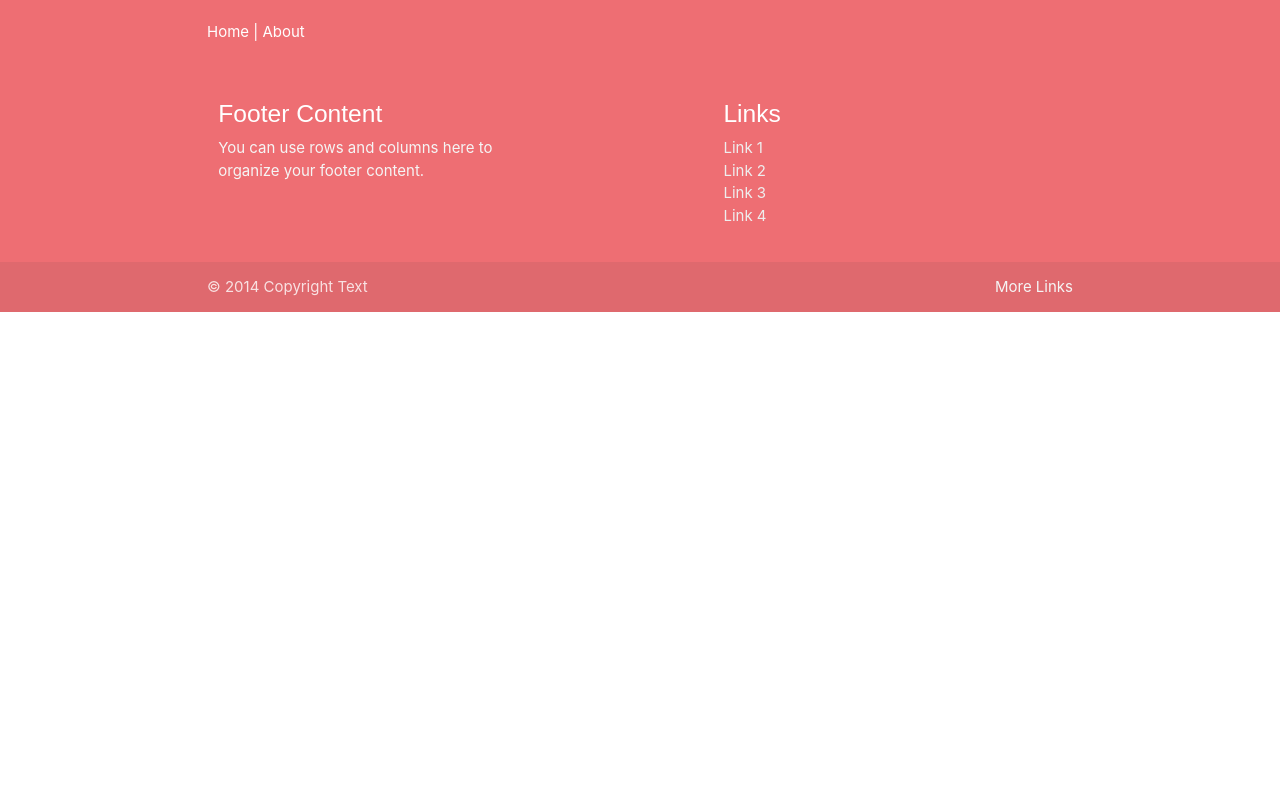
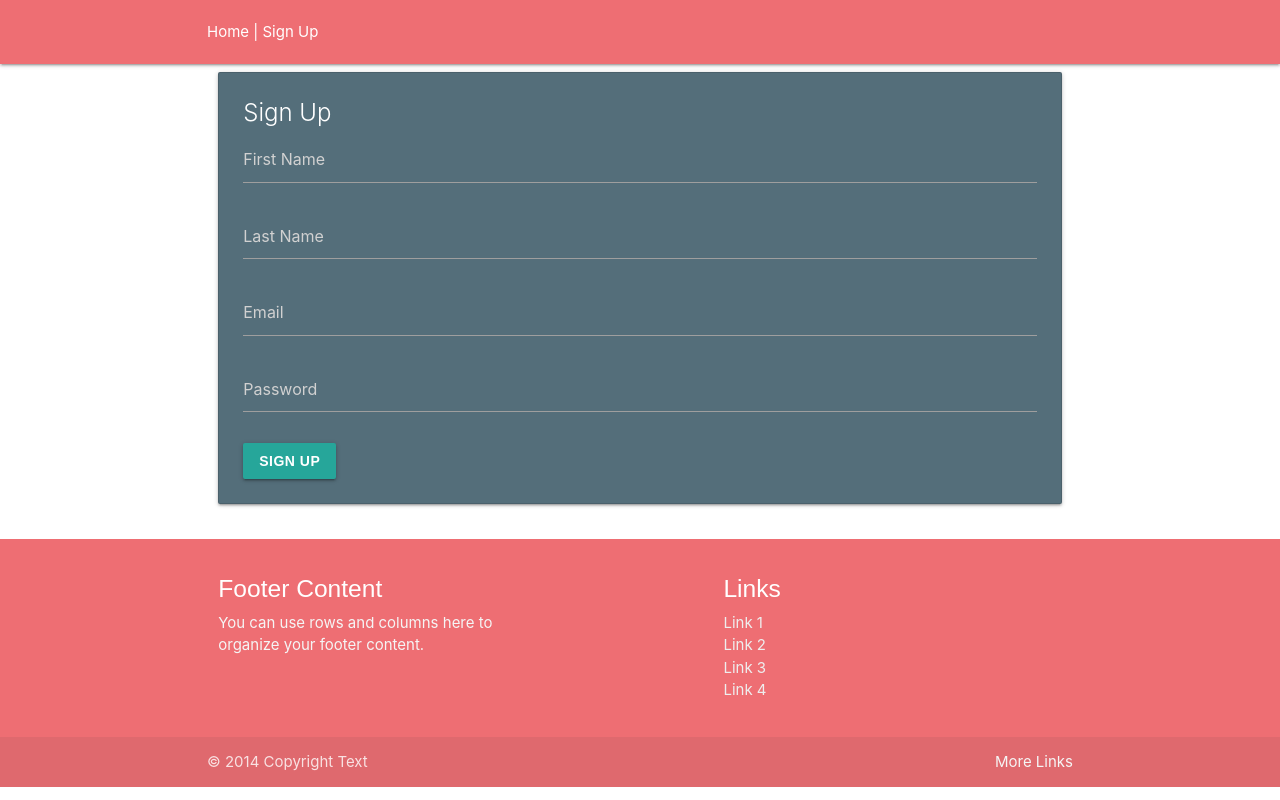
Before and after one commit to kiacone/ren_dev_ous, a React (Create React App) app in the folder client/: page /signup in a window 1280 px wide. Built offline with nearby package versions, Linux system fonts and the light colour scheme; a web font is replaced by a local one.

Commit message:
Break out Sign Up page

```diff
--- a/client/src/App.js
+++ b/client/src/App.js
@@ -1,6 +1,7 @@
 import React from "react";
 import { BrowserRouter as Router, Route, Switch } from "react-router-dom";
 import Home from "./components/Home";
+import SignUp from "./pages/SignUp";
 import Footer from "./components/Footer";
 import Header from "./components/Header";
 // import Saved from "./Saved/Saved";
@@ -13,6 +14,7 @@ const App = () => (
       <Header />
       <Switch>
         <Route exact path="/" component={Home} />
+        <Route exact path="/signup" component={SignUp} />
         {/* <Route exact path="/saved" component={Saved} />
         <Route component={NoMatch} /> */}
       </Switch>
--- a/client/src/components/Header/Header.js
+++ b/client/src/components/Header/Header.js
@@ -12,7 +12,8 @@ const Header = () => (
     <nav>
     <div className="container">
     <Link to="/">Home</Link> <span> | </span>
-      <Link to="/helloworld">About</Link>
+    <Link to="/signup">Sign Up</Link>
+      {/* <Link to="/helloworld">About</Link> */}
       </div>
     </nav>
 
--- /dev/null
+++ b/client/src/pages/SignUp/SignUp.js
@@ -0,0 +1,200 @@
+import React, { Component } from 'react';
+import 'whatwg-fetch';
+import { getFromStorage } from '../../utils/storage';
+import { Redirect } from 'react-router-dom'
+
+class SignUp extends Component {
+  constructor(props) {
+    super(props);
+
+    this.state = {
+      isLoading: true,
+      toHome: false,
+      token: '',
+      signUpError: '',
+      signUpFirstName: '',
+      signUpLastName: '',
+      signUpEmail: '',
+      signUpPassword: ''
+    };
+
+    this.onTextBoxChangeSignUpEmail = this.onTextBoxChangeSignUpEmail.bind(this);
+
+    this.onTextBoxChangeSignUpPassword = this.onTextBoxChangeSignUpPassword.bind(this);
+
+    this.onTextBoxChangeSignUpFirstName = this.onTextBoxChangeSignUpFirstName.bind(this);
+
+    this.onTextBoxChangeSignUpLastName = this.onTextBoxChangeSignUpLastName.bind(this);
+
+    this.onSignUp = this.onSignUp.bind(this)
+
+    // console.log(this)
+  }
+
+  componentDidMount() {
+    const obj = getFromStorage('the_main_app')
+
+    if (obj && obj.token) {
+      const { token } = obj
+      // verify token
+      fetch('/api/verify?token=' + token)
+        .then(res => res.json())
+        .then(json => {
+          if (json.success) {
+            this.setState({
+              token,
+              // could also be token: token
+              isLoading: false,
+            })
+          } else {
+            this.setState({
+              isLoading: false,
+            })
+          }
+        });
+    } else {
+      this.setState({
+        isLoading: false,
+      })
+
+    }
+  }
+
+  onTextBoxChangeSignUpEmail(event) {
+    this.setState({
+      signUpEmail: event.target.value
+    });
+  }
+
+  onTextBoxChangeSignUpPassword(event) {
+    this.setState({
+      signUpPassword: event.target.value
+    });
+  }
+
+  onTextBoxChangeSignUpFirstName(event) {
+    this.setState({
+      signUpFirstName: event.target.value
+    });
+  }
+
+  onTextBoxChangeSignUpLastName(event) {
+    this.setState({
+      signUpLastName: event.target.value
+    });
+  }
+
+  onSignUp() {
+    // grab state
+    const {
+      signUpFirstName,
+      signUpLastName,
+      signUpEmail,
+      signUpPassword,
+    } = this.state;
+
+    this.setState({
+      isLoading: true,
+    })
+
+    // post request to backend
+    fetch('/api/signup', {
+      method: 'POST',
+      headers: {
+        'Content-Type': "application/json"
+      },
+      body: JSON.stringify({
+        firstName: signUpFirstName,
+        lastName: signUpLastName,
+        email: signUpEmail,
+        password: signUpPassword
+      }),
+    }).then(res => res.json())
+      .then(json => {
+        console.log('json', json)
+        if (json.success) {
+          this.setState({
+            signUpError: json.message,
+            isLoading: false,
+            signUpEmail: '',
+            signUpPassword: '',
+            signUpFirstName: '',
+            signUpLastName: '',
+            toHome: true,
+          })
+        } else {
+          this.setState({
+            signUpError: json.message,
+            isLoading: false,
+            toHome: true,
+          })
+        }
+      })
+  }
+
+  render() {
+    const {
+      isLoading,
+      token,
+      signUpFirstName,
+      signUpLastName,
+      signUpEmail,
+      signUpPassword,
+      signUpError,
+    } = this.state;
+
+    if (isLoading) {
+      return (<div><p>Loading...</p></div>)
+    }
+
+    if (this.state.toHome === true) {
+      return <Redirect to='/' />
+    }
+
+    return (
+    <div className='container'>
+      <div className="row">
+        <div className="col s12">
+          <div className="card blue-grey darken-1">
+            <div className="card-content white-text">
+              {
+                (signUpError) ? (
+                  <p>{signUpError}</p>
+                ) : (null)
+              }
+              <span className="card-title">Sign Up</span>
+              <input
+                type="text"
+                placeholder="First Name"
+                value={signUpFirstName}
+                onChange={this.onTextBoxChangeSignUpFirstName} />
+              <br /><br />
+              <input
+                type="text"
+                placeholder="Last Name"
+                value={signUpLastName}
+                onChange={this.onTextBoxChangeSignUpLastName} />
+              <br /><br />
+              <input
+                type="email"
+                placeholder="Email"
+                value={signUpEmail}
+                onChange={this.onTextBoxChangeSignUpEmail} />
+              <br /><br />
+              <input
+                type="password"
+                placeholder="Password"
+                value={signUpPassword}
+                onChange={this.onTextBoxChangeSignUpPassword} />
+              <br /><br />
+              <button className='btn' onClick={this.onSignUp}>Sign Up</button>
+            </div>
+          </div>
+        </div>
+      </div>
+    </div>
+    );
+  }
+}
+
+export default SignUp;
--- /dev/null
+++ b/client/src/pages/SignUp/index.js
@@ -0,0 +1 @@
+export { default } from "./SignUp.js";
```
Also changed, not shown: 1 other file (tests, documents, lock files or other folders).
